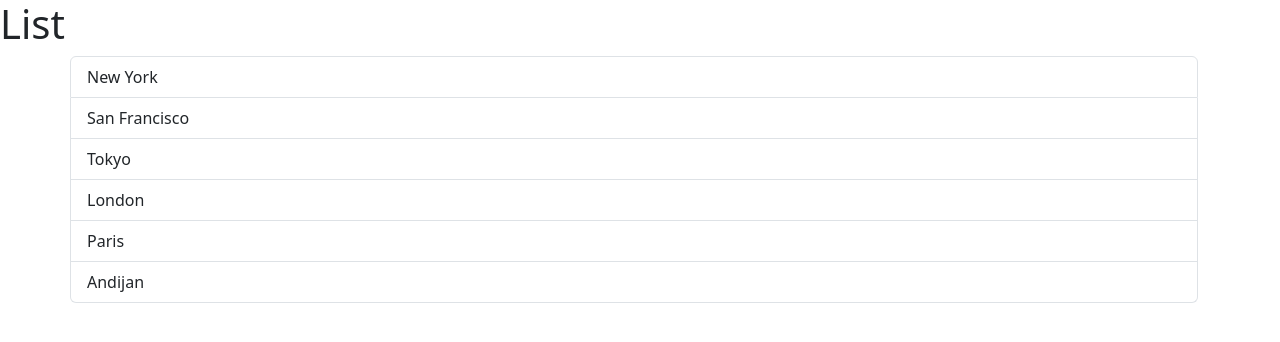
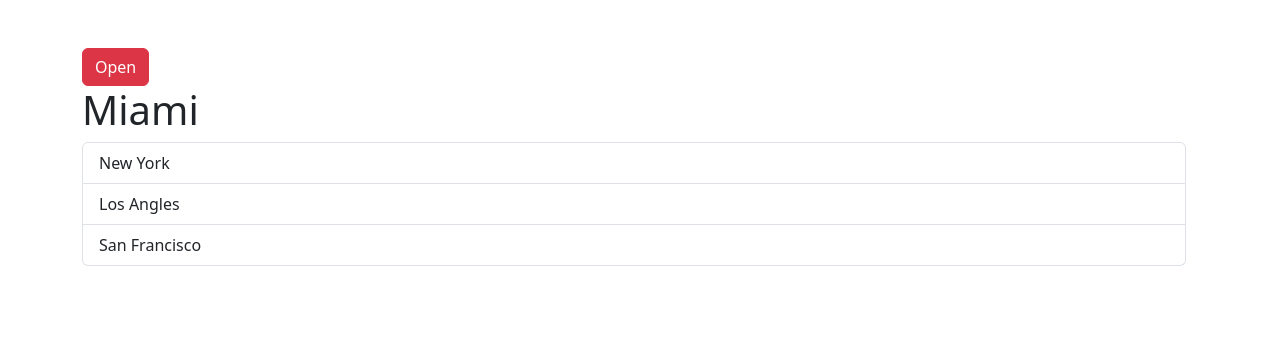
Before and after one commit to HusanboyZafarov/React-TypeScript, a React (Vite) app: page / in a window 1280 px wide. Shown: the top 342 px of the page. Built offline with nearby package versions, Linux system fonts and the light colour scheme.

Commit message:
converting to vanilla css

```diff
--- a/src/App.tsx
+++ b/src/App.tsx
@@ -1,9 +1,50 @@
-import ListGroup from './components/ListGroup';
+import Button from './components/Button';
+import Alert from './components/Alert';
+import ListGroup from './components/ListGroup/ListGroup';
+import { useState } from 'react';
 
 function App() {
+  type ColorType =
+    | 'primary'
+    | 'secondary'
+    | 'danger'
+    | 'warning'
+    | 'success'
+    | 'info'
+    | 'dark'
+    | 'light';
+
+  const items = ['New York', 'Los Angles', 'San Francisco'];
+
+  const [color, setColor] = useState<ColorType>('danger');
+  const [alertVisible, setAlertVisible] = useState(false);
+  const [index, setIndex] = useState(-1);
+
+  const handleAlertVisible = () => {
+    setAlertVisible(!alertVisible);
+  };
+
+  const handleSelect = (index: number) => {
+    setIndex(index);
+  };
+
   return (
-    <div>
-      <ListGroup />
+    <div className='container py-5'>
+      {alertVisible && (
+        <Alert onChangeVisible={handleAlertVisible} color={color}>
+          The message is here
+        </Alert>
+      )}
+
+      <Button color={color} onClick={handleAlertVisible}>
+        {alertVisible ? 'Close' : 'Open'}
+      </Button>
+
+      <ListGroup
+        heading='Miami'
+        items={items}
+        onSelectItem={() => handleSelect}
+      />
     </div>
   );
 }
--- /dev/null
+++ b/src/components/Alert.tsx
@@ -0,0 +1,27 @@
+import { ReactNode } from 'react';
+
+interface AlertProps {
+  children: ReactNode;
+  color: string;
+  onChangeVisible: () => void;
+}
+
+const Alert = ({ children, color, onChangeVisible }: AlertProps) => {
+  return (
+    <div
+      className={'alert alert-dismissible fade show alert-' + color}
+      role='alert'
+    >
+      My alert
+      <button
+        type='button'
+        className='btn-close'
+        data-bs-dismiss='alert'
+        aria-label='Close'
+        onClick={onChangeVisible}
+      ></button>
+    </div>
+  );
+};
+
+export default Alert;
--- /dev/null
+++ b/src/components/Button.tsx
@@ -0,0 +1,25 @@
+import { ReactNode } from 'react';
+
+interface Props {
+  children: ReactNode;
+  color?:
+    | 'primary'
+    | 'secondary'
+    | 'danger'
+    | 'warning'
+    | 'success'
+    | 'info'
+    | 'dark'
+    | 'light';
+  onClick: () => void;
+}
+
+const Button = ({ children, color = 'primary', onClick }: Props) => {
+  return (
+    <button className={'btn btn-' + color} onClick={onClick}>
+      {children}
+    </button>
+  );
+};
+
+export default Button;
--- a/src/components/ListGroup.tsx
+++ /dev/null
@@ -1,32 +0,0 @@
-import React from 'react';
-
-const ListGroup = () => {
-  let items = [
-    'New York',
-    'San Francisco',
-    'Tokyo',
-    'London',
-    'Paris',
-    'Andijan'
-  ];
-
-  return (
-    <>
-      <h1>List</h1>
-      {items.length === 0 && <p>No item found</p>}
-      <ul className='list-group container'>
-        {items.map((item) => (
-          <li
-            className='list-group-item'
-            onClick={(event) => console.log(event)}
-            key={item}
-          >
-            {item}
-          </li>
-        ))}
-      </ul>
-    </>
-  );
-};
-
-export default ListGroup;
--- /dev/null
+++ b/src/components/ListGroup/ListGroup.tsx
@@ -0,0 +1,38 @@
+import { useState } from 'react';
+
+interface ListGroupProps {
+  items: string[];
+  heading: string;
+  onSelectItem: (item: string) => void;
+}
+
+const ListGroup = ({ items, heading, onSelectItem }: ListGroupProps) => {
+  const [selectedIndex, setSelectedIndex] = useState(-1);
+
+  return (
+    <>
+      <h1>{heading}</h1>
+      {items.length === 0 && <p>No item found</p>}
+      <ul className='list-group container'>
+        {items.map((item, index) => (
+          <li
+            className={
+              selectedIndex === index
+                ? 'list-group-item active'
+                : 'list-group-item'
+            }
+            onClick={() => {
+              setSelectedIndex(index);
+              onSelectItem(item);
+            }}
+            key={item}
+          >
+            {item}
+          </li>
+        ))}
+      </ul>
+    </>
+  );
+};
+
+export default ListGroup;
--- a/src/main.tsx
+++ b/src/main.tsx
@@ -2,6 +2,7 @@ import React from 'react';
 import ReactDOM from 'react-dom/client';
 import App from './App';
 import 'bootstrap/dist/css/bootstrap.css';
+import 'bootstrap/dist/js/bootstrap.js';
 
 ReactDOM.createRoot(document.getElementById('root') as HTMLElement).render(
   <React.StrictMode>
```
Also changed, not shown: src/components/ListGroup/ListGroup.css (added).
